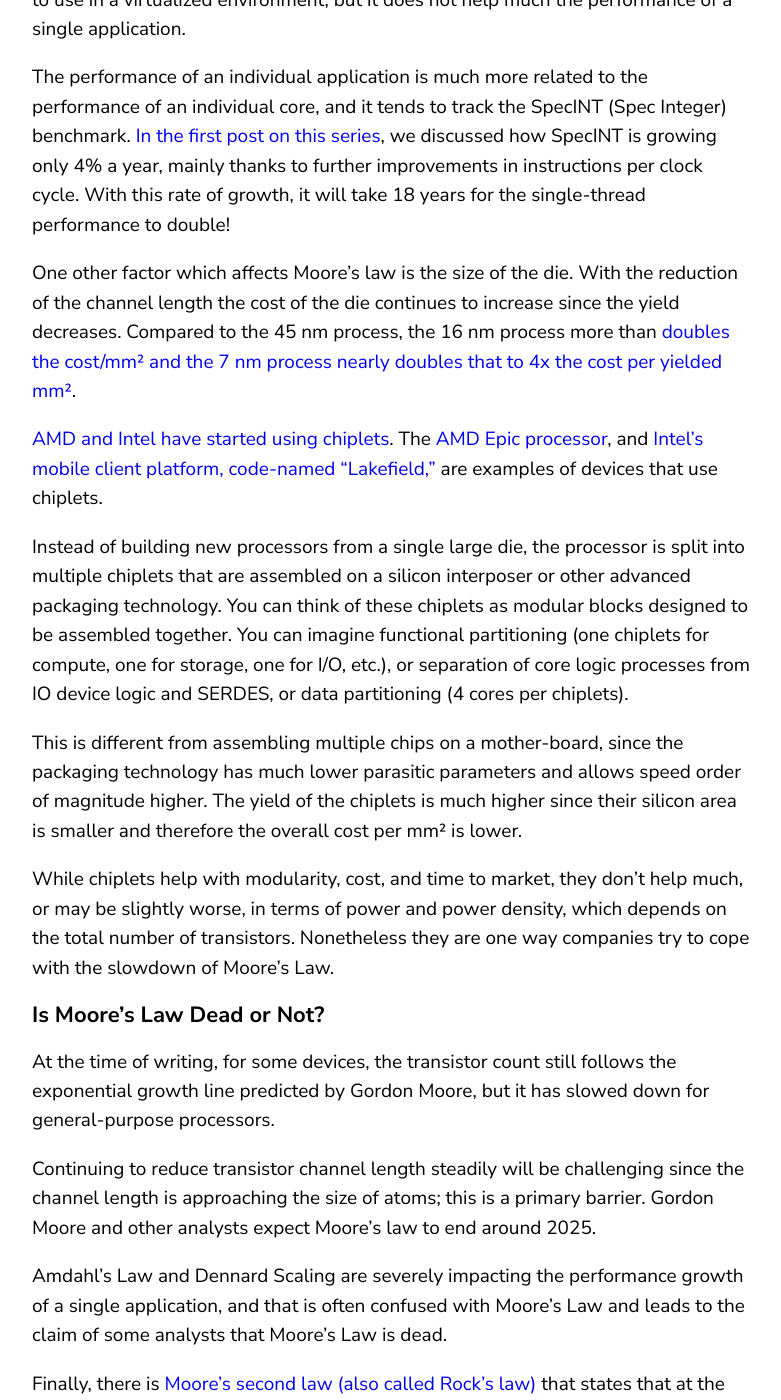
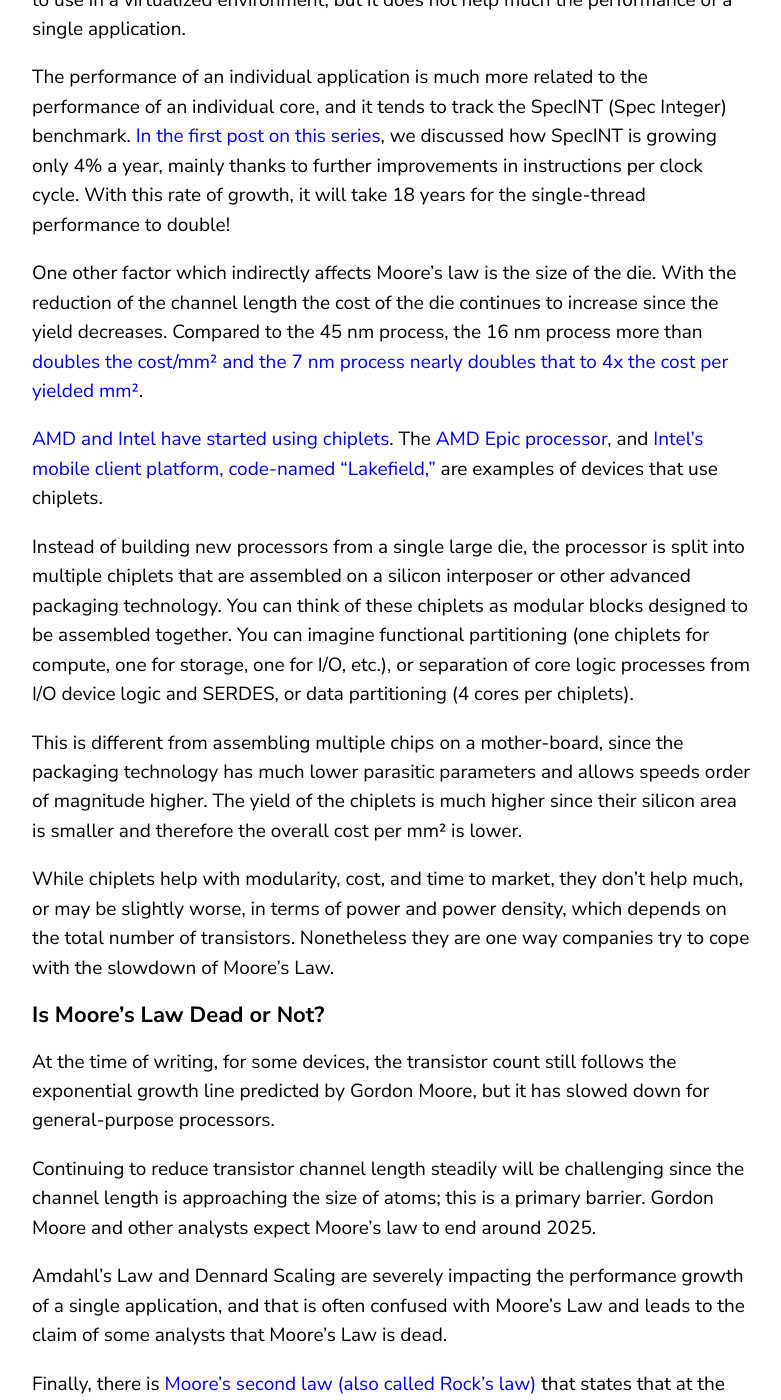
Before and after one commit to silvanogai/silvanogai, a Jekyll site: the page built from _posts/2020-03-24-moore.md, in a window 1280 px wide and 1400 px high, scrolled down 1985 px. Shown: the whole window, without its empty margins (68-849 px from the left). Built offline with Jekyll 4.4.1, drawn with Linux system fonts in a browser that asks for light colours; comment, search, counter and statistics services are not loaded.

Commit message:
Minir fixes Moore's Law

```diff
--- a/_posts/2020-03-24-moore.md
+++ b/_posts/2020-03-24-moore.md
@@ -33,13 +33,13 @@ Speaking about processors, one key factor that has allowed processor manufacture
 
 The performance of an individual application is much more related to the performance of an individual core, and it tends to track the SpecINT (Spec Integer) benchmark. [In the first post on this series](https://silvanogai.github.io/posts/pendulum/), we discussed how SpecINT is growing only 4% a year, mainly thanks to further improvements in instructions per clock cycle. With this rate of growth, it will take 18 years for the single-thread performance to double!
 
-One other factor which affects Moore’s law is the size of the die. With the reduction of the channel length the cost of the die continues to increase since the yield decreases. Compared to the 45 nm process, the 16 nm process more than [doubles the cost/mm² and the 7 nm process nearly doubles that to 4x the cost per yielded mm²](https://en.wikichip.org/wiki/chiplet).
+One other factor which indirectly affects Moore’s law is the size of the die. With the reduction of the channel length the cost of the die continues to increase since the yield decreases. Compared to the 45 nm process, the 16 nm process more than [doubles the cost/mm² and the 7 nm process nearly doubles that to 4x the cost per yielded mm²](https://en.wikichip.org/wiki/chiplet).
 
 [AMD and Intel have started using chiplets](https://www.wired.com/story/keep-pace-moores-law-chipmakers-turn-chiplets/).  The [AMD Epic processor](https://www.anandtech.com/show/15528/amd-expands-epyc-lineup-with-epyc-7662-epyc-7532-cpus), and [Intel's mobile client platform, code-named “Lakefield,”](https://www.pcworld.com/article/3407802/intel-takes-the-chiplet-concept-to-the-next-level-with-co-emib-odi-connections.html) are examples of devices that use chiplets.
 
-Instead of building new processors from a single large die, the processor is split into multiple chiplets that are assembled on a silicon interposer or other advanced packaging technology. You can think of these chiplets as modular blocks designed to be assembled together. You can imagine functional partitioning (one chiplets for compute, one for storage, one for I/O, etc.), or separation of core logic processes from IO device logic and SERDES, or data partitioning (4 cores per chiplets).
+Instead of building new processors from a single large die, the processor is split into multiple chiplets that are assembled on a silicon interposer or other advanced packaging technology. You can think of these chiplets as modular blocks designed to be assembled together. You can imagine functional partitioning (one chiplets for compute, one for storage, one for I/O, etc.), or separation of core logic processes from I/O device logic and SERDES, or data partitioning (4 cores per chiplets).
 
-This is different from assembling multiple chips on a mother-board, since the packaging technology has much lower parasitic parameters and allows speed order of magnitude higher. The yield of the chiplets is much higher since their silicon area is smaller and therefore the overall cost per mm² is lower.
+This is different from assembling multiple chips on a mother-board, since the packaging technology has much lower parasitic parameters and allows speeds order of magnitude higher. The yield of the chiplets is much higher since their silicon area is smaller and therefore the overall cost per mm² is lower.
 
 While chiplets help with modularity, cost, and time to market, they don’t help much, or may be slightly worse, in terms of power and power density, which depends on the total number of transistors. Nonetheless they are one way companies try to cope with the slowdown of Moore’s Law.
 
```
Also changed, not shown: 1 other file.
